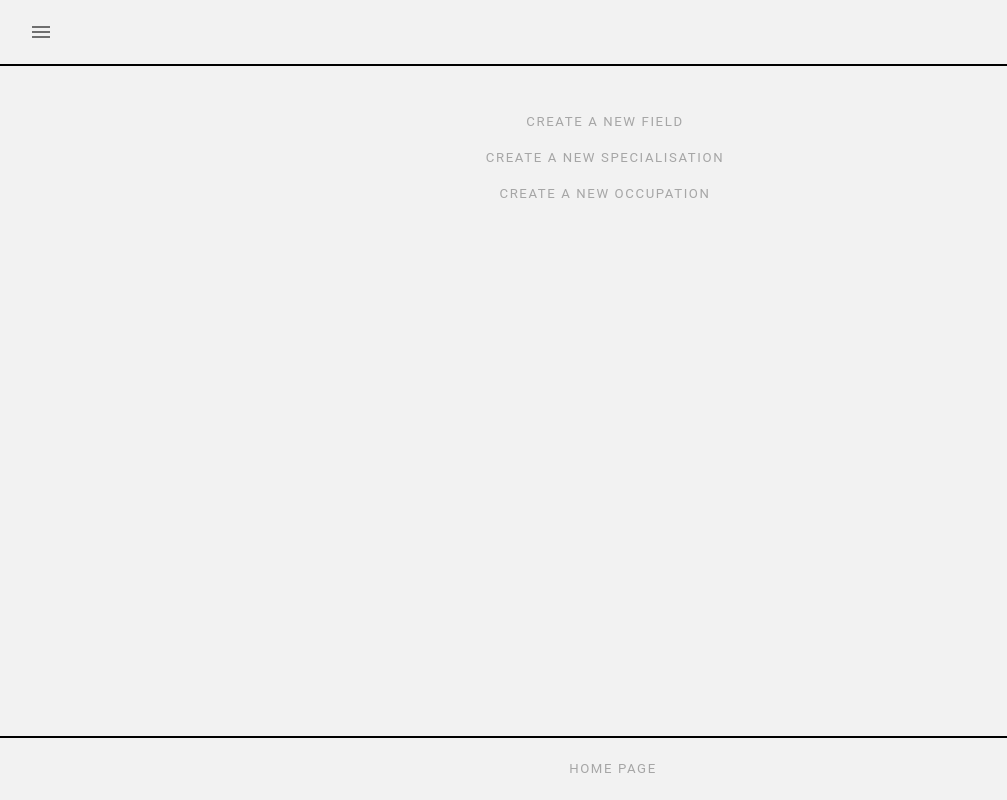
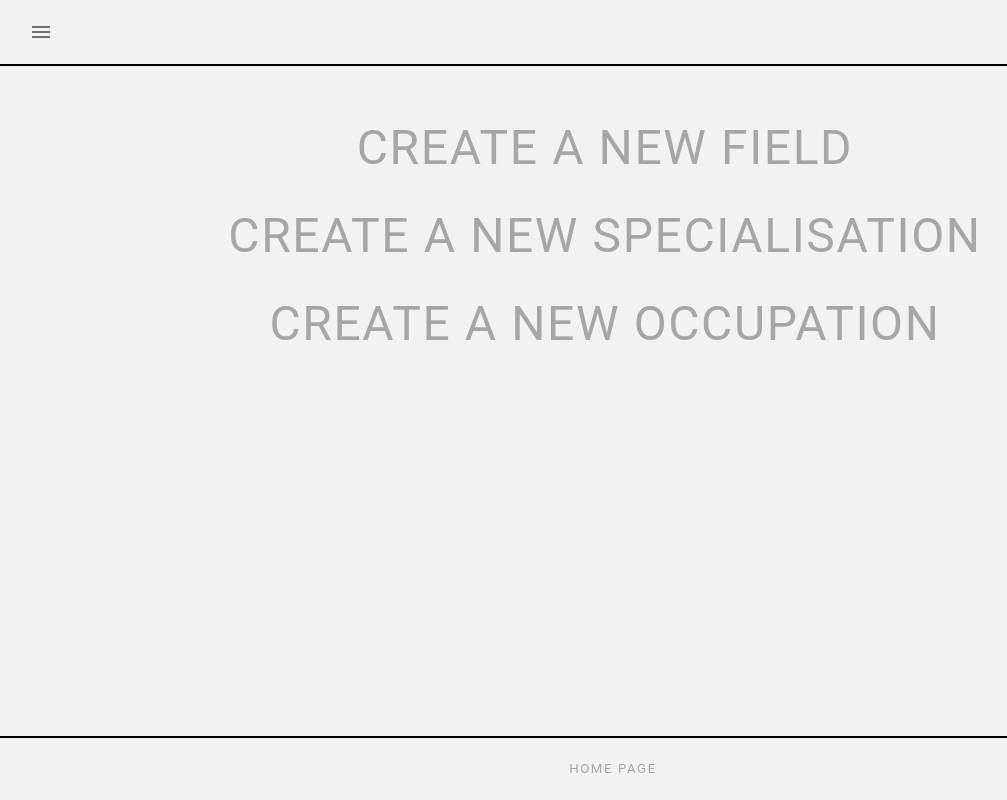
Before and after one commit to gerardasanusevicius/coherence-project, a React (Create React App) app: page /category-creation in a window 1280 px wide. Shown: the whole page, without its empty margins (35-1042 px from the left). Built offline with nearby package versions, Linux system fonts and the light colour scheme; data requests are answered from the project's data file.

Commit message:
yup-validation-improved

```diff
--- a/src/pages/category-creation-pages/category-creation-page.jsx
+++ b/src/pages/category-creation-pages/category-creation-page.jsx
@@ -3,9 +3,9 @@ import NavigationLink from '../../components/navigation-link';
 
 const CategoryCreationPage = () => (
     <>
-    <NavigationLink to="/field-creation">Create a New Field</NavigationLink>
-    <NavigationLink to="/specialisation-creation">Create a New Specialisation</NavigationLink>
-    <NavigationLink to="/occupation-creation">Create a New Occupation</NavigationLink>
+    <NavigationLink sx={{ fontSize: '3rem' }} to="/field-creation">Create a New Field</NavigationLink>
+    <NavigationLink sx={{ fontSize: '3rem' }} to="/specialisation-creation">Create a New Specialisation</NavigationLink>
+    <NavigationLink sx={{ fontSize: '3rem' }} to="/occupation-creation">Create a New Occupation</NavigationLink>
     </>
 );
 
--- a/src/pages/category-creation-pages/field-creation-page.jsx
+++ b/src/pages/category-creation-pages/field-creation-page.jsx
@@ -12,7 +12,8 @@ const validationSchema = Yup.object({
   title: Yup.string()
     .required('Required field')
     .min(2, 'At least two characters required')
-    .max(32, '32 characters at most'),
+    .max(32, '32 characters at most')
+    .matches(/^[aA-zZ\s]+$/, 'Please only use Latin alphabet and spacing'),
 });
 
 const FieldCreationPage = () => {
--- a/src/pages/category-creation-pages/occupation-creation-page.jsx
+++ b/src/pages/category-creation-pages/occupation-creation-page.jsx
@@ -12,9 +12,12 @@ const validationSchema = Yup.object({
   title: Yup.string()
     .required('Required field')
     .min(2, 'At least two characters required')
-    .max(32, '32 characters at most'),
+    .max(32, '32 characters at most')
+    .matches(/^[aA-zZ\s]+$/, 'Please only use Latin alphabet and spacing'),
+
   field: Yup.object()
     .required('Required field'),
+
   specialisation: Yup.object()
     .required('Required field'),
 });
--- a/src/pages/category-creation-pages/specialisation-creation-page.jsx
+++ b/src/pages/category-creation-pages/specialisation-creation-page.jsx
@@ -12,7 +12,9 @@ const validationSchema = Yup.object({
   title: Yup.string()
     .required('Required field')
     .min(2, 'At least two characters required')
-    .max(32, '32 characters at most'),
+    .max(32, '32 characters at most')
+    .matches(/^[aA-zZ\s]+$/, 'Please only use Latin alphabet and spacing'),
+
   field: Yup.object()
     .required('Required field'),
 });
--- a/src/pages/user-creation-page/index.jsx
+++ b/src/pages/user-creation-page/index.jsx
@@ -19,12 +19,14 @@ const validationSchema = Yup.object({
   firstName: Yup.string()
     .required('Required field')
     .min(1, 'At least one character required')
-    .max(64, '64 characters at most'),
+    .max(64, '64 characters at most')
+    .matches(/^[aA-zZ\s]+$/, 'Please only use Latin alphabet and spacing'),
 
   lastName: Yup.string()
     .required('Required field')
     .min(1, 'At least one character required')
-    .max(64, '64 characters at most'),
+    .max(64, '64 characters at most')
+    .matches(/^[aA-zZ\s]+$/, 'Please only use Latin alphabet and spacing'),
 
   password: Yup.string()
     .required('Required field')
```
